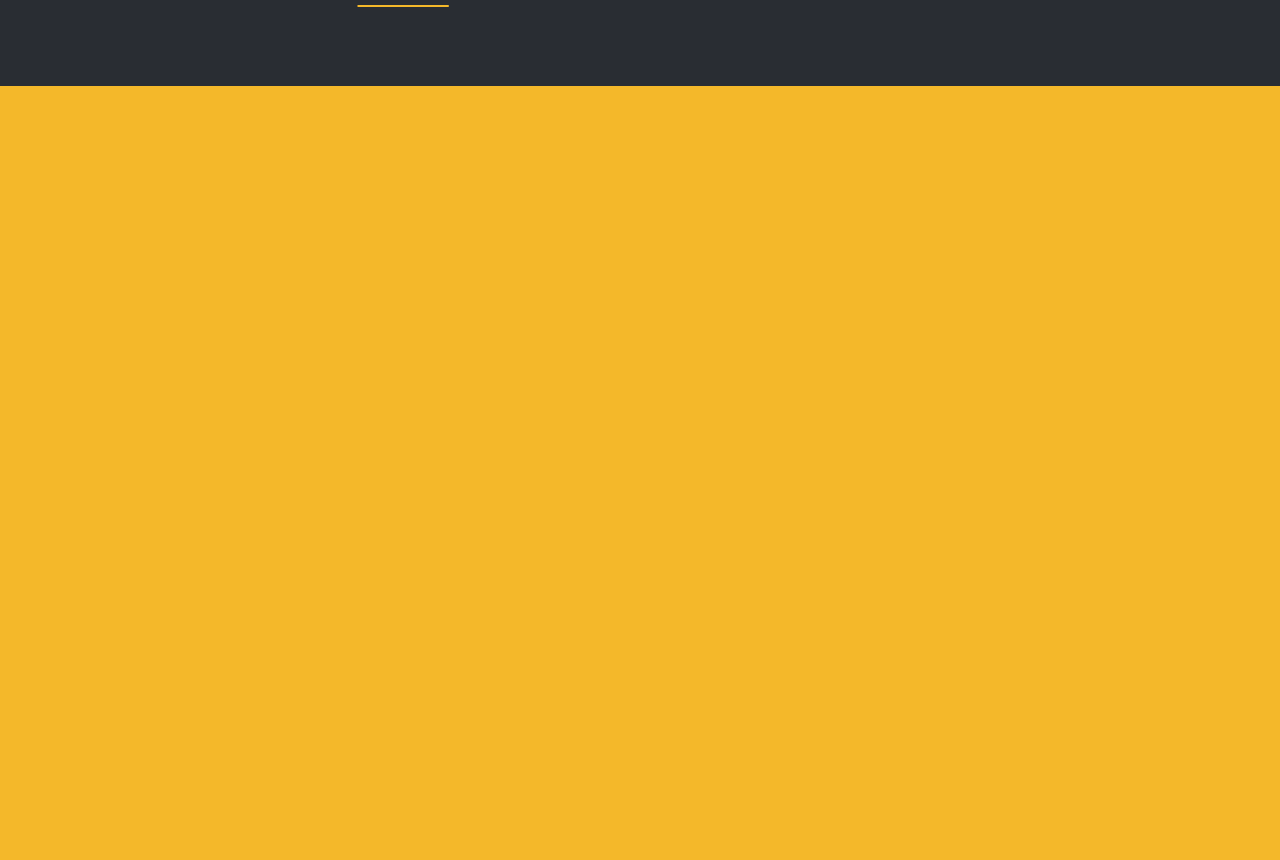
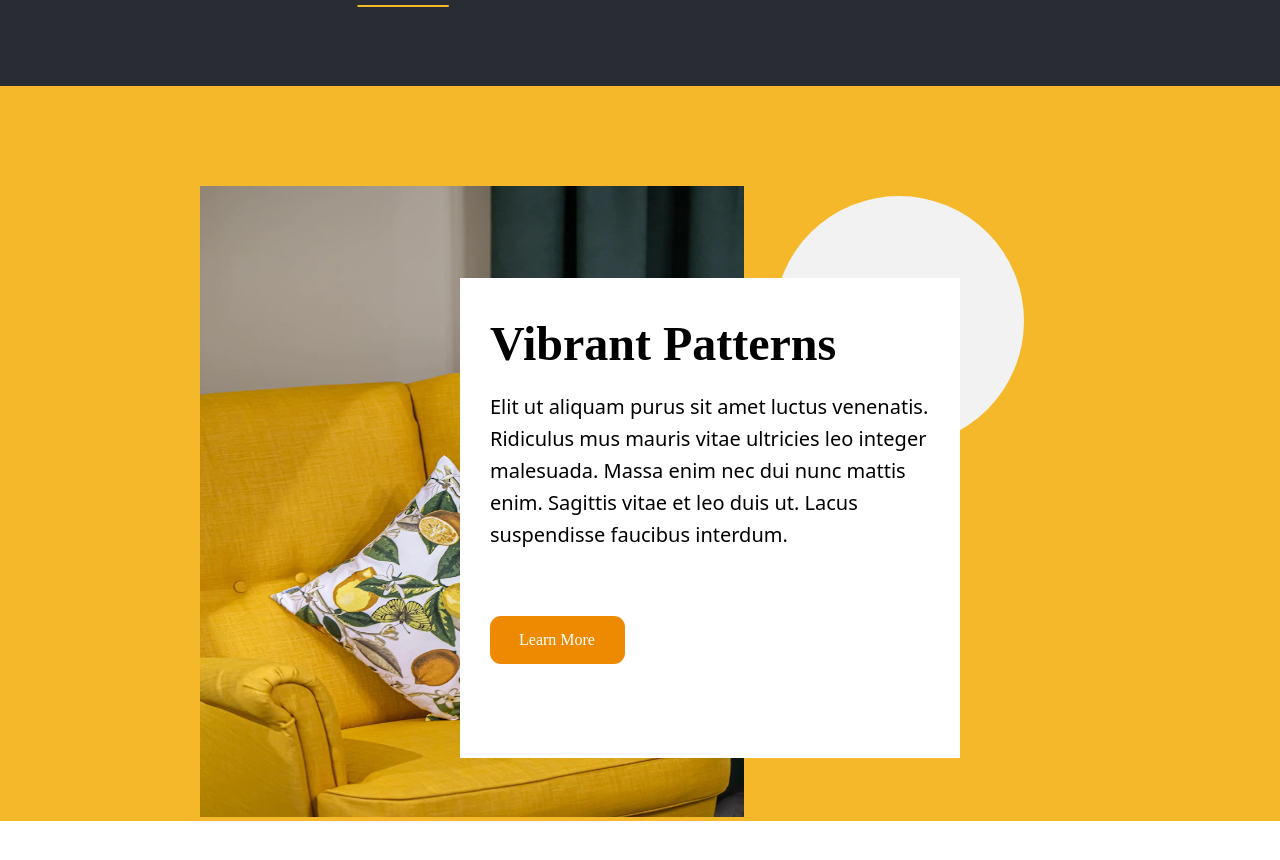
Before and after one commit to hackersclub24/React, a React (Vite) app in the folder intro/: page / in a window 1280 px wide. Shown: the part 1894-2754 px from the top of the page. After the commit the page ends 2715 px from the top, so only its background shows below. Built offline with nearby package versions, Linux system fonts and the light colour scheme.

Commit message:
Refactor code structure for improved readability and maintainability

```diff
--- a/intro/src/App.jsx
+++ b/intro/src/App.jsx
@@ -81,13 +81,29 @@ function App() {
         </div>
         <div className="contactUs ">
           <h3>Contact Us Today!</h3>
-          <h6>Call us today 777 000 0000 or <a href="">Email Us</a></h6>
+          <h6>
+            Call us today 777 000 0000 or <a href="">Email Us</a>
+          </h6>
         </div>
         <div className="pup">
           <a href="">BOOK A CONSULTATION</a>
         </div>
       </div>
       <div className="third">
+        <div className="sofa">
+          <img src="/images/pillow.webp" alt="none" />
+        </div>
+        <div className="text">
+          <h2>Vibrant Patterns</h2>
+          <p>
+            Elit ut aliquam purus sit amet luctus venenatis. Ridiculus mus
+            mauris vitae ultricies leo integer malesuada. Massa enim nec dui
+            nunc mattis enim. Sagittis vitae et leo duis ut. Lacus suspendisse
+            faucibus interdum.
+          </p>
+          <a href="">Learn More</a>
+        </div>
+        <div className="circle"></div>
       </div>
     </>
   );
--- a/intro/src/index.css
+++ b/intro/src/index.css
@@ -128,7 +128,7 @@ nav {
   /* gap: 20px; */
   flex-wrap: wrap;
 }
-.content div  {
+.content div {
   height: 400px;
   width: 400px;
   /* border: 2px solid black; */
@@ -178,31 +178,40 @@ nav {
   color: white;
   font-size: 1.125rem;
   line-height: 1.8rem;
-  font-style:italic ;
+  font-style: italic;
   padding-top: 40px;
   padding-left: 40px;
-  font-family: system-ui, -apple-system, BlinkMacSystemFont, 'Segoe UI', Roboto, Oxygen, Ubuntu, Cantarell, 'Open Sans', 'Helvetica Neue', sans-serif;
+  font-family:
+    system-ui,
+    -apple-system,
+    BlinkMacSystemFont,
+    "Segoe UI",
+    Roboto,
+    Oxygen,
+    Ubuntu,
+    Cantarell,
+    "Open Sans",
+    "Helvetica Neue",
+    sans-serif;
 }
 .nextbox {
-
   /* border: 2px solid black ; */
   height: 10px;
   width: 150px;
 }
-.purple{
-  height:  300px;
+.purple {
+  height: 300px;
   background-color: #292d33;
   width: 100%;
   display: flex;
   align-items: center;
   /* justify-content: space-between; */
-
 }
-.third{
+.third {
   background-color: rgb(244, 184, 42);
   height: 100svh;
 }
-.phone{
+.phone {
   border-radius: 50%;
   background-color: orange;
   /* width: fit-content; */
@@ -211,13 +220,13 @@ nav {
   /* height: 100px; */
   /* display: inline; */
 }
-.phone img{
+.phone img {
   height: 50px;
 }
-.purple .contactUs{
+.purple .contactUs {
   color: white;
 }
-.pup a{
+.pup a {
   color: white;
   padding: 15px 30px 16px 29px;
   border-radius: 11px;
@@ -225,23 +234,90 @@ nav {
   outline: none;
   transform: none;
   text-decoration: none;
-
 }
-.sec{
+.sec {
   margin-left: 10rem;
   margin-right: 5rem;
 }
-.contactUs{
-  margin-right: 30rem ;
+.contactUs {
+  margin-right: 30rem;
   font-size: 30px;
-  font-family: Montserrat ;
-  font-weight:400;
+  font-family: Montserrat;
+  font-weight: 400;
   font-style: normal;
   line-height: 36px;
 }
-.contactUs h6 a{
+.contactUs h6 a {
   color: white;
-  text-decoration-color:rgb(244, 184, 42) ;
+  text-decoration-color: rgb(244, 184, 42);
   text-underline-offset: 8px;
-
 }
+.third {
+  height: 100%;
+  position: relative;
+}
+/* .sofa{
+  z-index: 1;
+} */
+.sofa img {
+  height: 631px;
+  width: 544px;
+  margin-top: 100px;
+  margin-left: 200px;
+}
+.text {
+  z-index: 1;
+  padding-top: 40px;
+  position: absolute;
+  transform: translateY(40%);
+  right: 25%;
+  top: 0%;
+  width: 500px;
+  height: 480px;
+  background-color: white;
+  padding-right: 30px;
+  padding-left: 30px;
+}
+.text h2 {
+  font-size: 3rem;
+  line-height: 1.1;
+  font-weight: 700;
+}
+.text p {
+  font-size: 1.25rem;
+  font-family:
+    system-ui,
+    -apple-system,
+    BlinkMacSystemFont,
+    "Segoe UI",
+    Roboto,
+    Oxygen,
+    Ubuntu,
+    Cantarell,
+    "Open Sans",
+    "Helvetica Neue",
+    sans-serif;
+  font-weight: 400;
+  line-height: 32px;
+  margin-top: 20px;
+  margin-bottom: 80px;
+}
+.text a {
+  margin-top: 100px;
+  color: white;
+  padding: 15px 30px 16px 29px;
+  border-radius: 11px;
+  background-color: #ee8a02;
+  outline: none;
+  transform: none;
+  text-decoration: none;
+}
+.circle{
+  background-color: #f2f2f2;
+  height: 250px;
+  position: absolute;
+  width: 250px;
+  top: 15%;
+  right: 20%;
+  border-radius: 50%;
+}
```
Also changed, not shown: intro/public/images/pillow.webp (renamed from intro/public/images/pillow-with-lemons-yellow-armchair-interior-room_169016-16555.webp).
